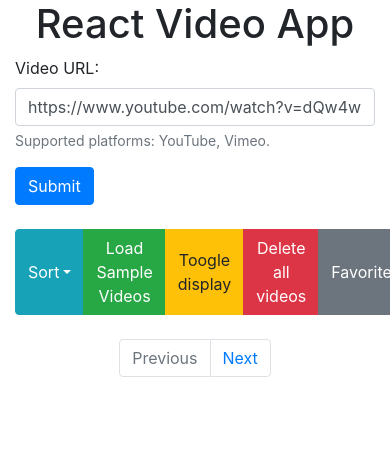
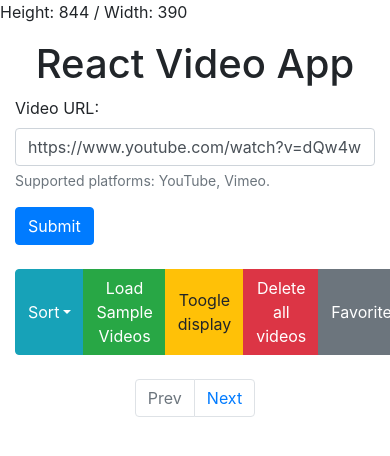
Before and after one commit to se7t/react-video-app, a React (Create React App) app: page / in a window 390 px wide. Shown: the top 456 px of the page. Built offline with nearby package versions, Linux system fonts and the light colour scheme.

Commit message:
Add responsive rendering of pagination component

```diff
--- a/src/App.jsx
+++ b/src/App.jsx
@@ -1,3 +1,4 @@
+/* eslint-disable no-unused-vars */
 import React, { useState } from 'react';
 import {
   Alert,
@@ -33,6 +34,7 @@ import moment from 'moment';
 import numeral from 'numeral';
 import ReactPaginate from 'react-paginate';
 import useToggle from './utils/hooks/useToggle';
+import useWindowDimensions from './utils/hooks/useWindowDimensions';
 
 import VideoModal from './components/VideoModal';
 
@@ -65,17 +67,46 @@ function App() {
   const [areSamplesLoaded, setSamplesLoaded] = useState(false);
   const [isFav, toggleIsFav] = useToggle();
   const [displayType, setDisplayType] = useToggle();
+  const { height, width } = useWindowDimensions();
 
   const videosPerPage = 6;
   const pagesVisited = pageNumber * videosPerPage;
 
   const filteredVideos = allVideos.filter((video) => ((isFav && video.isFavorite) || !isFav));
 
+  const BOOTSTRAP_BREAKPOINTS = {
+    xs: 0,
+    sm: 576,
+    md: 768,
+    lg: 992,
+    xl: 1200,
+    xxl: 1400,
+  };
+
   const pageCount = () => (
     isFav
       ? Math.ceil(filteredVideos.length / videosPerPage)
       : Math.ceil(allVideos.length / videosPerPage)
   );
+
+  const pageRange = () => {
+    switch (true) {
+      case width < BOOTSTRAP_BREAKPOINTS.sm:
+        return 1;
+      case width < BOOTSTRAP_BREAKPOINTS.md:
+        return 5;
+      case width < BOOTSTRAP_BREAKPOINTS.lg:
+        return 9;
+      case width < BOOTSTRAP_BREAKPOINTS.xl:
+        return 11;
+      case width < BOOTSTRAP_BREAKPOINTS.xxl:
+        return 13;
+      case width >= BOOTSTRAP_BREAKPOINTS.xxl:
+        return 15;
+      default:
+        return 6;
+    }
+  };
 
   const changePage = ({ selected }) => {
     setPageNumber(selected);
@@ -383,6 +414,15 @@ function App() {
 
   return (
     <div>
+      <p>
+        Height:
+        {' '}
+        {height}
+        {' '}
+        / Width:
+        {' '}
+        {width}
+      </p>
       <Container>
         <h1 className="text-center">React Video App</h1>
         <Form onSubmit={handleSubmit(fetchVideoData)}>
@@ -450,9 +490,9 @@ function App() {
             )}
           <ReactPaginate
             pageCount={pageCount()}
-            pageRangeDisplayed="5"
+            pageRangeDisplayed={pageRange()}
             marginPagesDisplayed="1"
-            previousLabel="Previous"
+            previousLabel="Prev"
             nextLabel="Next"
             breakLabel="..."
             breakClassName="page-item"
--- /dev/null
+++ b/src/utils/hooks/useWindowDimensions.js
@@ -0,0 +1,24 @@
+import { useState, useEffect } from 'react';
+
+function getWindowDimensions() {
+  const { innerWidth: width, innerHeight: height } = window;
+  return {
+    width,
+    height,
+  };
+}
+
+export default function useWindowDimensions() {
+  const [windowDimensions, setWindowDimensions] = useState(getWindowDimensions());
+
+  useEffect(() => {
+    function handleResize() {
+      setWindowDimensions(getWindowDimensions());
+    }
+
+    window.addEventListener('resize', handleResize);
+    return () => window.removeEventListener('resize', handleResize);
+  }, []);
+
+  return windowDimensions;
+}
```
